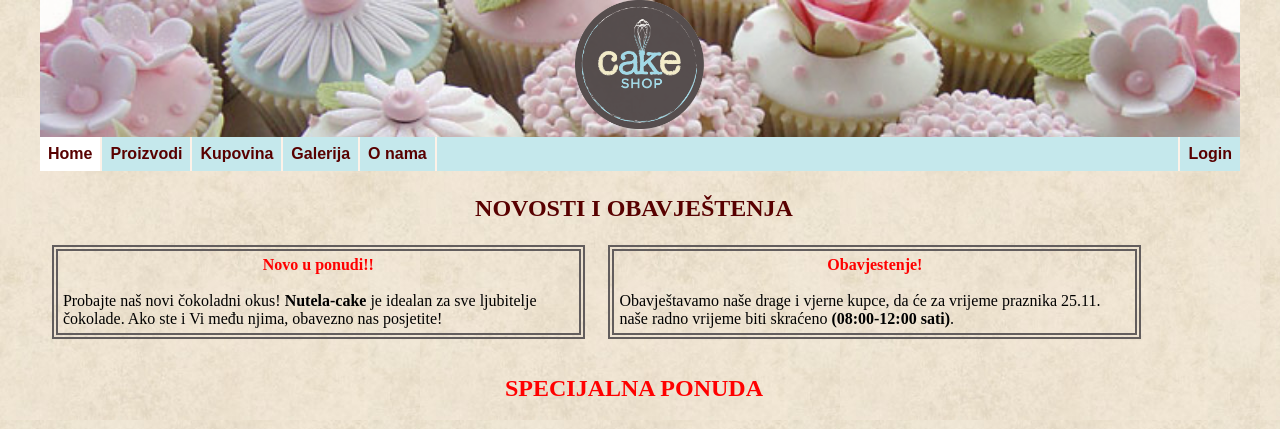
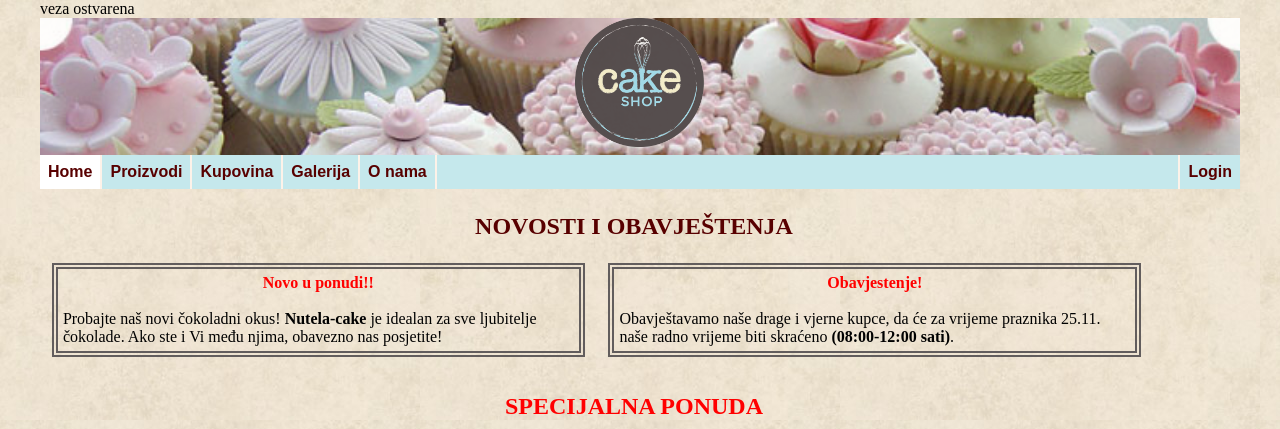
Before and after one commit to ajla24/Cake-shop, a PHP site: page / in a window 1280 px wide. Shown: the top 429 px of the page. Run offline with PHP 8.4, Linux system fonts and the light colour scheme; data comes from the database, SQL or seed files in the repository.

Commit message:
Update index.php

```diff
--- a/index.php
+++ b/index.php
@@ -15,9 +15,9 @@
 
 
 
-$veza = new PDO("mysql:dbname=baza;host=mysql-55-centos7;charset=utf8", "imeKorisnika", "sifra");
+$veza = new PDO("mysql:dbname=baza;host=mysql-55-centos7;charset=utf8", "root", "");
      $veza->exec("set names utf8");
-
+	echo "veza ostvarena";
 	 $rezultat = $veza->query("select * from pocetna");
 
 	 if (!$rezultat) {
```
